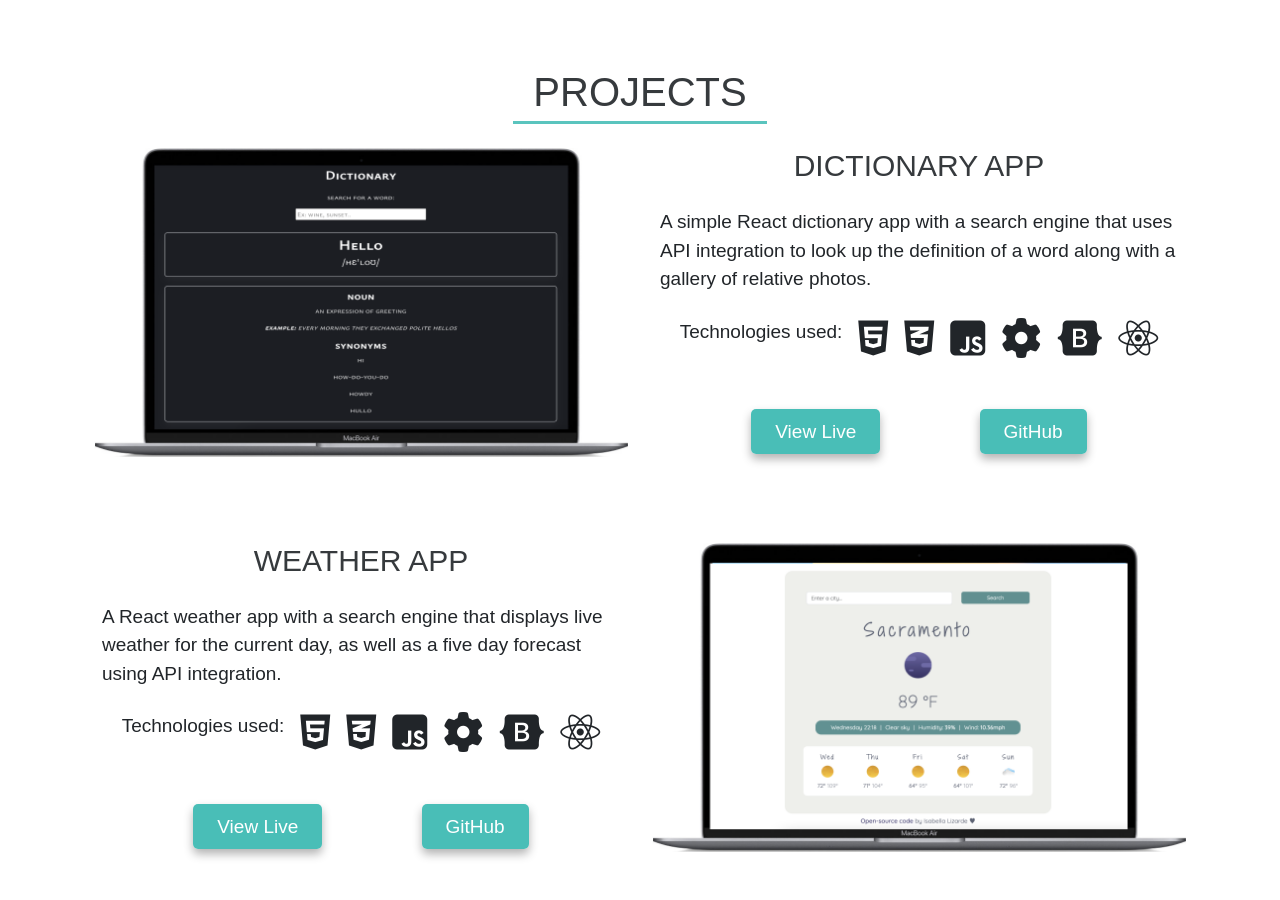
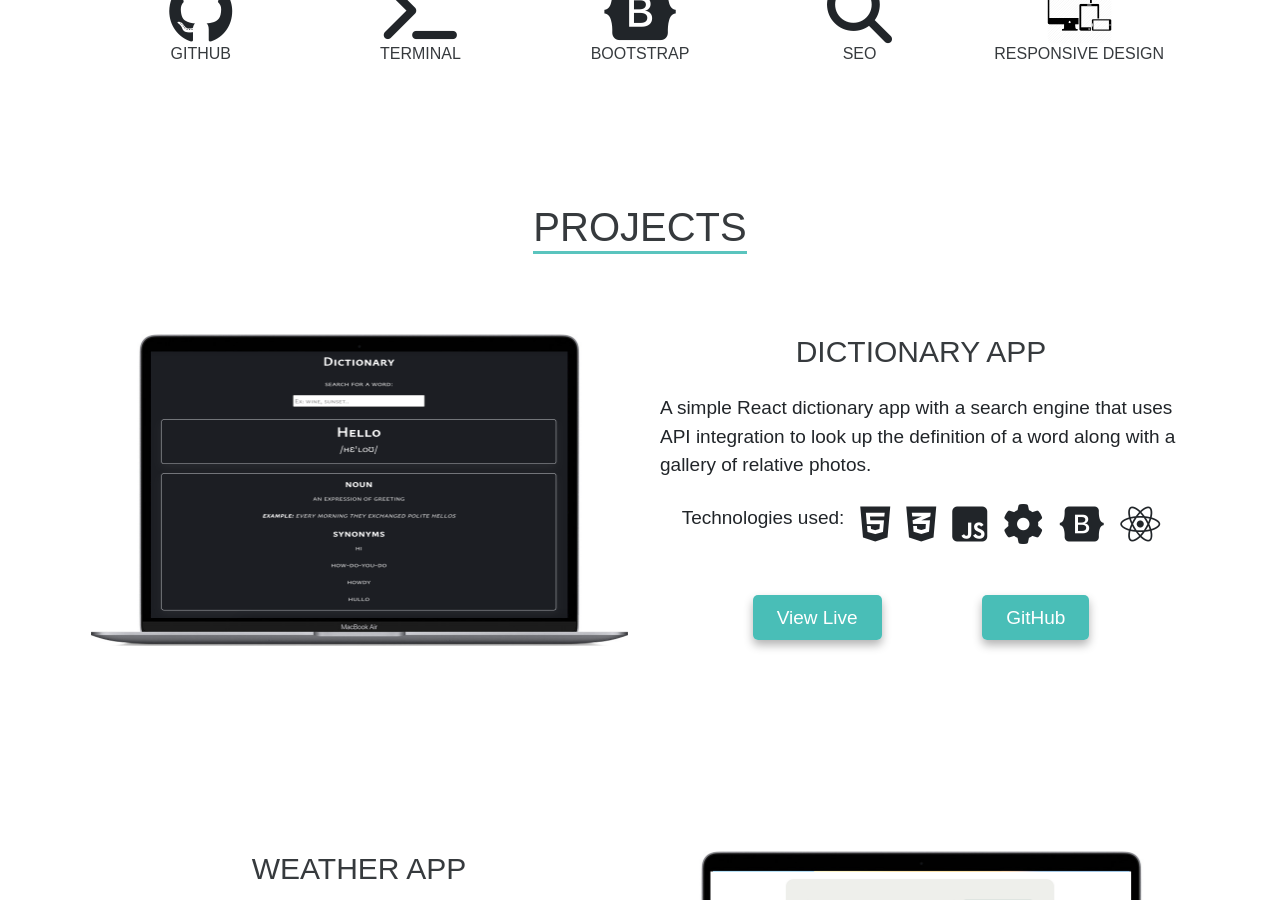
Before and after one commit to soybella/isabella-lizarde-portfolio, a React (Create React App) app: page / in a window 1280 px wide. Shown: the part 1900-2800 px from the top of the page. Built offline with nearby package versions, Linux system fonts and the light colour scheme; a web font is replaced by a local one.

Commit message:
Updated projects section layout

```diff
--- a/src/App.css
+++ b/src/App.css
@@ -190,7 +190,7 @@ img {
 /* .about-header h2, */
 .header {
   width: fit-content;
-  padding-bottom: 5px;
+  /* padding-bottom: 7px; */
   border-bottom: 3px solid #49beb7;
 }
 
@@ -374,6 +374,8 @@ img {
   display: flex;
   justify-content: center;
   align-items: center;
+  padding-top: 80px;
+  padding-bottom: 90px;
   /* height: 100vh; */
 }
 
@@ -422,12 +424,13 @@ img {
 
 .Skills h2 {
   margin: 0 auto;
-  /* margin-bottom: 30px; */
+  margin-bottom: 80px;
 }
 
 .Skills,
 .Projects {
   /* border: 1px solid blue; */
+  padding-bottom: 80px;
   /* overflow: hidden; */
   /* display: flexbox; */
   /* flex-direction: column; */
--- a/src/Projects.js
+++ b/src/Projects.js
@@ -8,9 +8,9 @@ import worldClockProject from "./images/world-clock.png";
 export default function Projects() {
   return (
     <div className="Projects" id="projects">
-      <h2 className="header container text-center">Projects</h2>
+      <h2 className="header text-center">Projects</h2>
       {/* project 1 */}
-      <div className="container projects-container p-4">
+      <div className="container projects-container">
         <div className="row">
           <div className="col-md-6 portfolio-project-image d-md-block">
             <img
@@ -146,7 +146,7 @@ export default function Projects() {
       </div>
 
       {/* project 2 */}
-      <div className="container projects-container p-4">
+      <div className="container projects-container">
         <div className="row">
           <div className="col-lg-6 d-none d-lg-block project-description">
             <h3 className="mb-3">Weather App</h3>
@@ -268,7 +268,7 @@ export default function Projects() {
       </div>
 
       {/* project 3 */}
-      <div className="container projects-container p-4">
+      <div className="container projects-container">
         <div className="row">
           <div className="col-md-6 portfolio-project-image d-md-block">
             <img
@@ -386,7 +386,7 @@ export default function Projects() {
       </div>
 
       {/* project 4 */}
-      <div className="container projects-container p-4">
+      <div className="container projects-container">
         <div className="row">
           <div className="col-lg-6 d-none d-lg-block project-description">
             <h3 className="mb-3">World Clock</h3>
```
